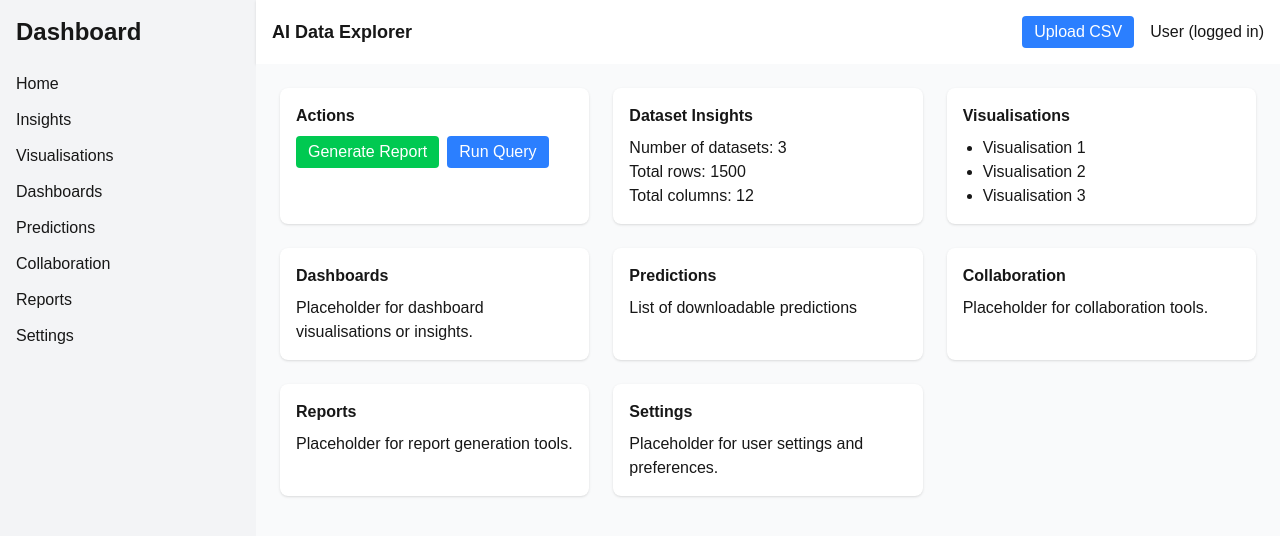
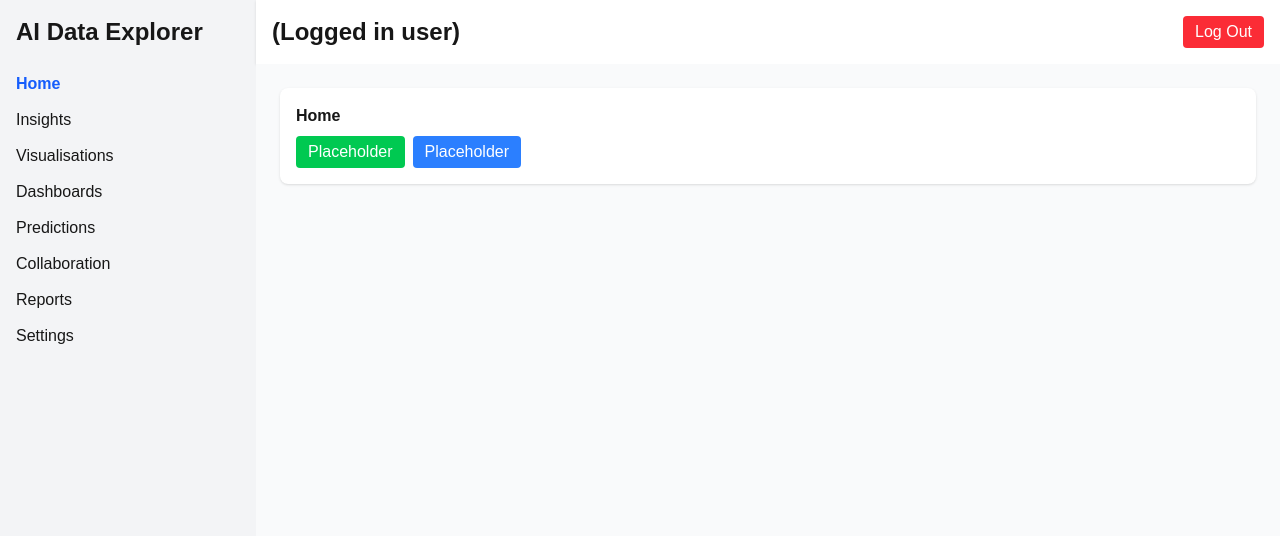
Before and after one commit to RushilYadav/AI-Data-Explorer, a Next.js app in the folder frontend/: page / in a window 1280 px wide. Shown: the top 536 px of the page. Built offline with nearby package versions, Linux system fonts and the light colour scheme.

Commit message:
Add section navigation to dashboard layout
Refactored the dashboard to support section-based navigation using state. Sidebar now highlights the active section and updates content in MainContent accordingly. Navbar and Home widget were updated for improved clarity and placeholder actions.

```diff
--- a/frontend/src/app/page.tsx
+++ b/frontend/src/app/page.tsx
@@ -1,14 +1,18 @@
+"use client";
+import { useState } from "react";
 import Navbar from "../components/Dashboard/Navbar";
 import Sidebar from "../components/Dashboard/Sidebar";
 import MainContent from "../components/Dashboard/MainContent";
 
-export default function Home() {
+export default function Page() {
+  const [activeSection, setActiveSection] = useState("Home");
+
   return (
     <div className="flex h-screen">
-      <Sidebar />
+      <Sidebar active={activeSection} setActive={setActiveSection} />
       <div className="flex-1 flex flex-col">
         <Navbar />
-        <MainContent />
+        <MainContent active={activeSection} />
       </div>
     </div>
   );
--- a/frontend/src/components/Dashboard/MainContent.tsx
+++ b/frontend/src/components/Dashboard/MainContent.tsx
@@ -7,19 +7,21 @@ import Collaboration from "./Widgets/Collaboration";
 import Reports from "./Widgets/Reports";
 import Settings from "./Widgets/Settings";
 
-export default function MainContent() {
+type MainContentProps = {
+    active: string;
+};
+
+export default function MainContent({ active }: MainContentProps) {
     return (
         <main className="flex-1 p-6 bg-gray-50 overflow-auto">
-            <div className="grid grid-cols-1 md:grid-cols-2 lg:grid-cols-3 gap-6">
-                <Home />
-                <Insights />
-                <Visualisations />
-                <Dashboards />
-                <Predictions />
-                <Collaboration />
-                <Reports />
-                <Settings />
-            </div>
+            {active === "Home" && <Home />}
+            {active === "Insights" && <Insights />}
+            {active === "Visualisations" && <Visualisations />}
+            {active === "Dashboards" && <Dashboards />}
+            {active === "Predictions" && <Predictions />}
+            {active === "Collaboration" && <Collaboration />}
+            {active === "Reports" && <Reports />}
+            {active === "Settings" && <Settings />}
         </main>
     );
 }
--- a/frontend/src/components/Dashboard/Navbar.tsx
+++ b/frontend/src/components/Dashboard/Navbar.tsx
@@ -3,10 +3,9 @@ import React from "react";
 export default function Navbar() {
     return (
         <nav className="bg-white p-4 shadow flex items-center justify-between">
-            <span className="text-lg font-bold">AI Data Explorer</span>
+            <h2 className="text-2xl font-bold">(Logged in user)</h2>
             <div className="flex items-center space-x-4">
-                <button className="px-3 py-1 bg-blue-500 text-white rounded hover:bg-blue-600">Upload CSV</button>
-                <div>User (logged in)</div>
+                <button className="px-3 py-1 bg-red-500 text-white rounded hover:bg-red-600">Log Out</button>
             </div>
         </nav>
     );
--- a/frontend/src/components/Dashboard/Sidebar.tsx
+++ b/frontend/src/components/Dashboard/Sidebar.tsx
@@ -1,18 +1,41 @@
+"use client";
 import React from "react";
 
-export default function Sidebar() {
+type SidebarProps = {
+    active: string;
+    setActive: (section: string) => void;
+};
+
+export default function Sidebar({ active, setActive }: SidebarProps) {
+
+    const sections = [
+        "Home",
+        "Insights",
+        "Visualisations",
+        "Dashboards",
+        "Predictions",
+        "Collaboration",
+        "Reports",
+        "Settings",
+    ];
+
     return (
         <aside className="w-64 bg-gray-100 p-4 flex flex-col h-screen">
-            <h2 className="text-2xl font-bold mb-6">Dashboard</h2>
+            <h2 className="text-2xl font-bold mb-6">AI Data Explorer</h2>
             <ul className="space-y-3">
-                <li className="hover:text-blue-600 cursor-pointer">Home</li>
-                <li className="hover:text-blue-600 cursor-pointer">Insights</li>
-                <li className="hover:text-blue-600 cursor-pointer">Visualisations</li>
-                <li className="hover:text-blue-600 cursor-pointer">Dashboards</li>
-                <li className="hover:text-blue-600 cursor-pointer">Predictions</li>
-                <li className="hover:text-blue-600 cursor-pointer">Collaboration</li>
-                <li className="hover:text-blue-600 cursor-pointer">Reports</li>
-                <li className="hover:text-blue-600 cursor-pointer">Settings</li>
+                {sections.map((section) => (
+                    <li
+                        key={section}
+                        className={`cursor-pointer ${
+                            active === section
+                                ? "text-blue-600 font-semibold"
+                                : "hover:text-blue-600"
+                        }`}
+                        onClick={() => setActive(section)}
+                    >
+                        {section}
+                    </li>
+                ))}
             </ul>
         </aside>
     );
--- a/frontend/src/components/Dashboard/Widgets/Home.tsx
+++ b/frontend/src/components/Dashboard/Widgets/Home.tsx
@@ -1,12 +1,12 @@
 export default function Home() {
   return (
     <div className="bg-white p-4 rounded-lg shadow hover:shadow-lg transition">
-      <h3 className="font-semibold mb-2">Actions</h3>
+      <h3 className="font-semibold mb-2">Home</h3>
       <button className="px-3 py-1 bg-green-500 text-white rounded hover:bg-green-600">
-        Generate Report
+        Placeholder
       </button>
       <button className="ml-2 px-3 py-1 bg-blue-500 text-white rounded hover:bg-blue-600">
-        Run Query
+        Placeholder
       </button>
     </div>
   );
```
